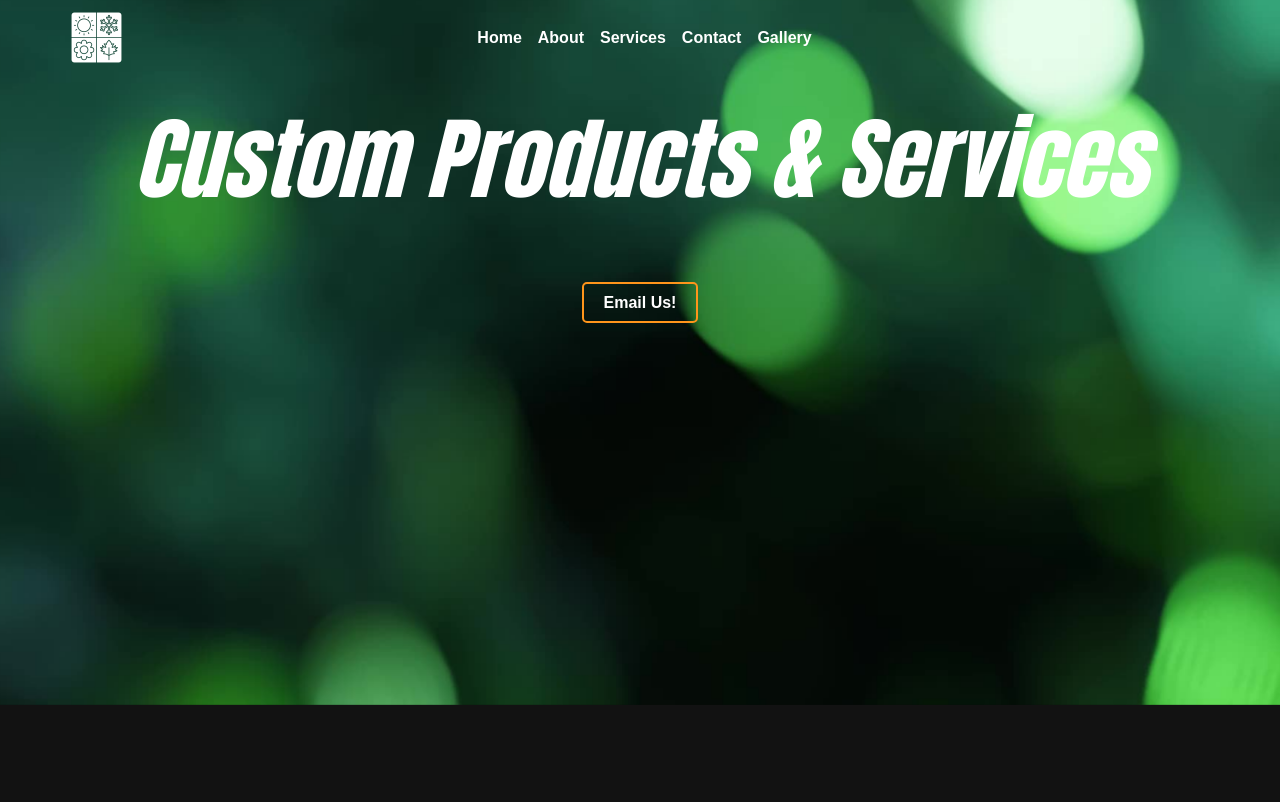
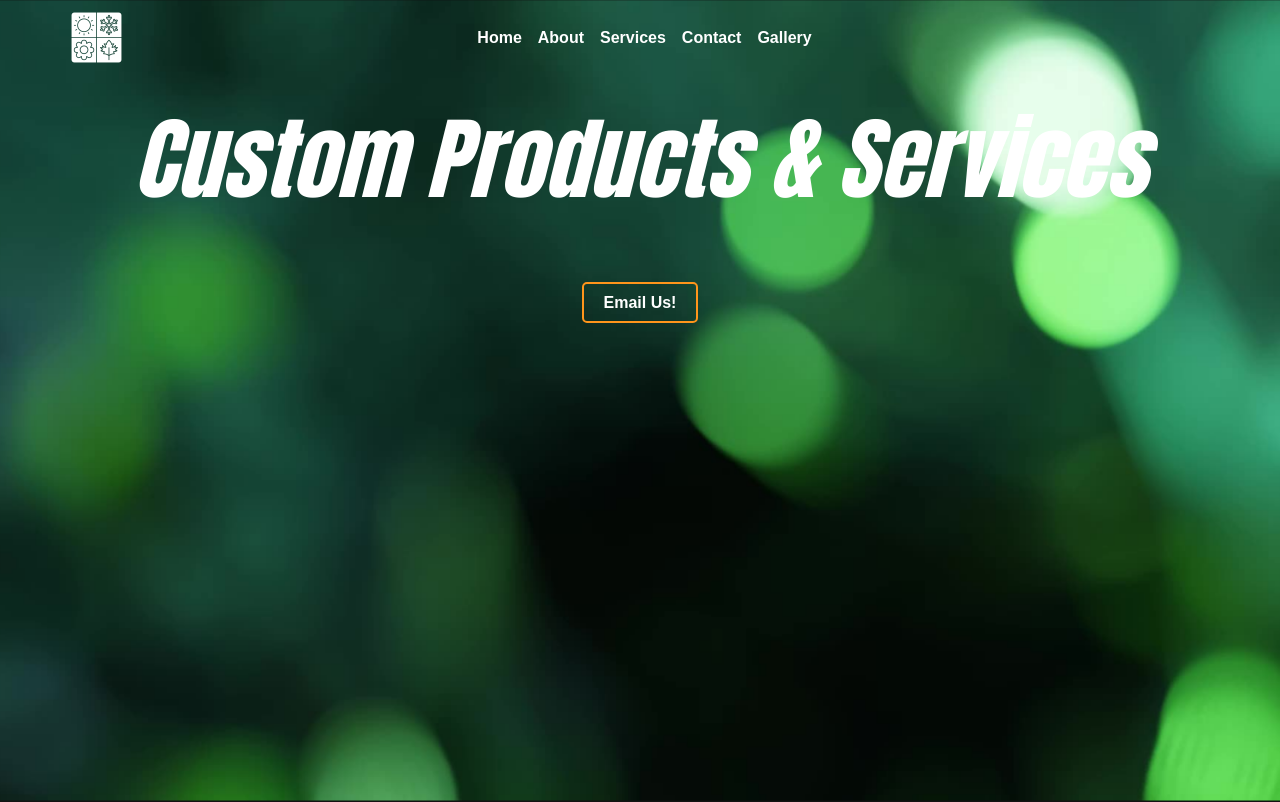
Before and after one commit to MikeAtwood/custom-products, a React (Vite) app: page / in a window 1280 px wide. Shown: the top 802 px of the page. Built offline with nearby package versions, Linux system fonts and the light colour scheme.

Commit message:
working on sticky hero img

```diff
--- a/src/components/Hero.jsx
+++ b/src/components/Hero.jsx
@@ -7,9 +7,7 @@ import heroImg from  '../assets/img/hero2.jpeg'
 const Hero = () => {
     return (
         <section className='hero-container' id="home">
-            <div className='sticky-hero'>
-                <img className='hero-img' src={heroImg} />
-            </div>
+            <img className='hero-img' src={heroImg} />
                 <div className='hero-info'>
                     <h1 className='animate__animated animate__backInDown'>Custom Products & Services</h1>
                     <p className='animate__animated animate__backInDown'>Serving the greater Minneapolis area since 19XX</p>
@@ -20,3 +18,14 @@ const Hero = () => {
 }
 
 export default Hero
+
+{/* <div>
+<section className='hero-container' id="home">
+    <img className='hero-img' src={heroImg} />
+</section>
+<div className='hero-info'>
+    <h1 className='animate__animated animate__backInDown'>Custom Products & Services</h1>
+    <p className='animate__animated animate__backInDown'>Serving the greater Minneapolis area since 19XX</p>
+    <a href="mailto:info@customproductsandservices.com" className='email-button'>Email Us!</a>
+</div>
+</div> */}
```
